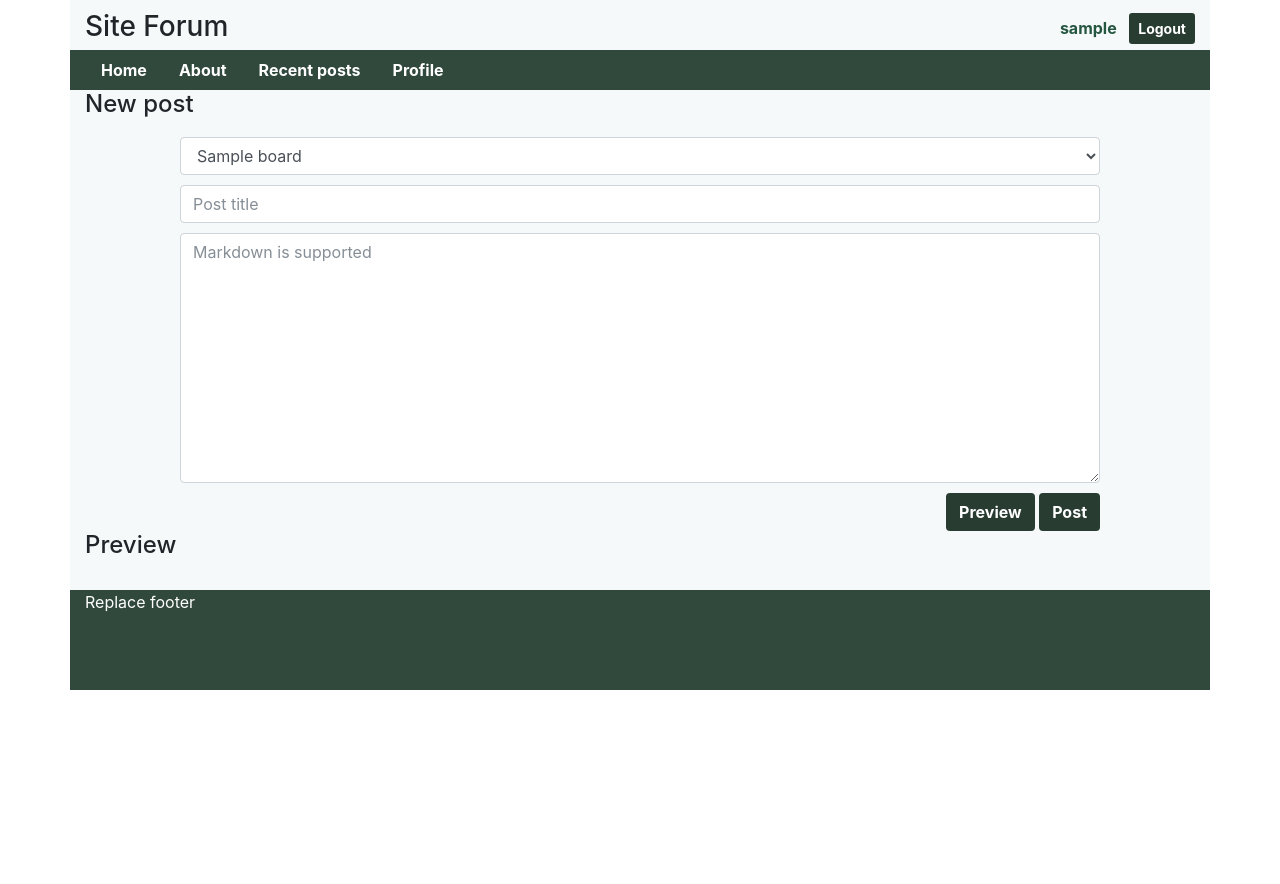
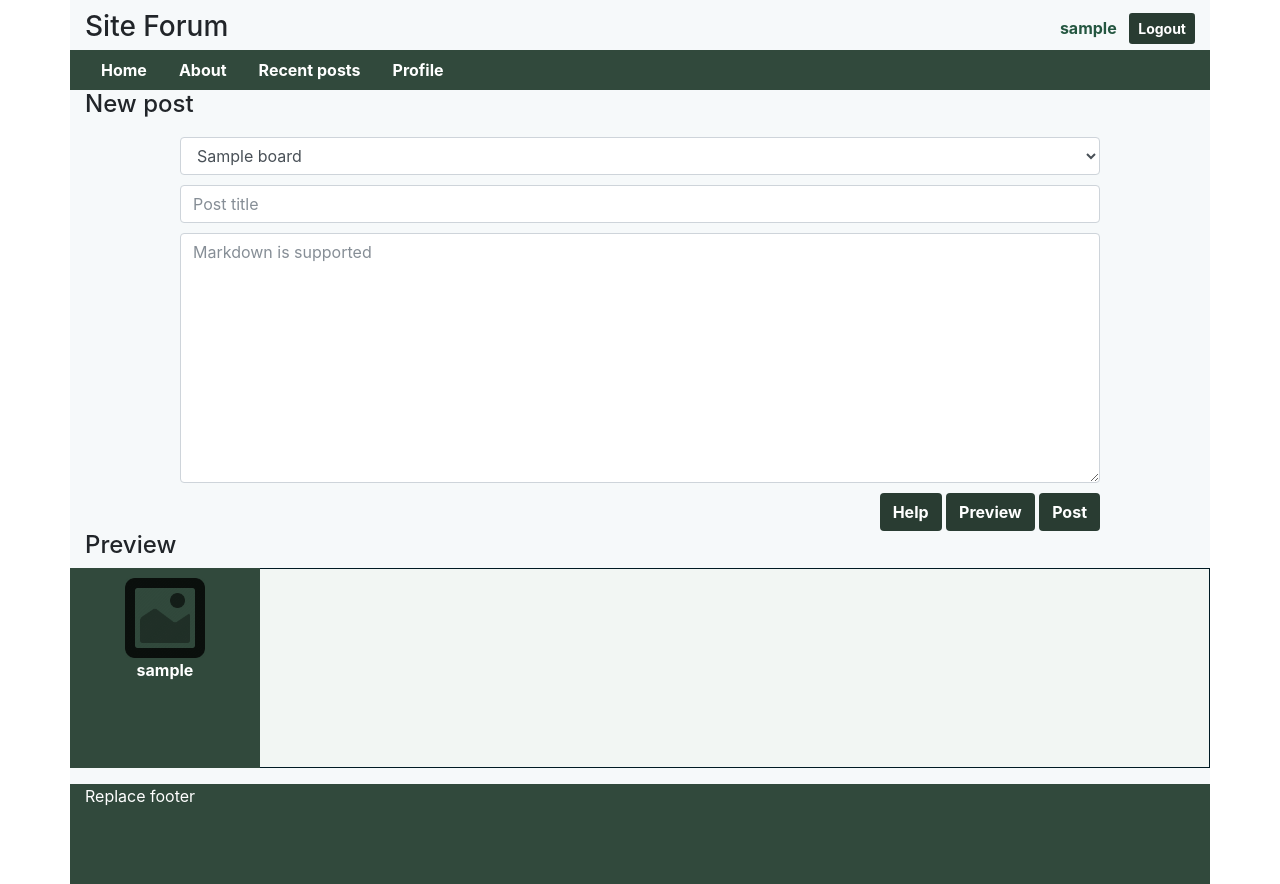
Before and after one commit to SH-anonta/Discussion-Forum, a Django app: page /forum/create-post in a window 1280 px wide. Before the commit the page ends 690 px from the top, so only its background shows below. Run offline with Django 3.2, Linux system fonts and the light colour scheme; a user stored in the database is signed in; tables that the repository leaves empty hold one stand-in row (values such as "Sample post"); some libraries are stand-ins or nearby versions.

Commit message:
Move global css rules to separate file in static/forum/styles Fix broken FT due to post_detail template element id rename

```diff
--- /dev/null
+++ b/forum/static/forum/styles/global.css
@@ -0,0 +1,105 @@
+::-moz-selection { /* Code for Firefox */
+    background: #C3D0CA;
+}
+
+#PostContentDIV img,
+.ReplyBodyContainer img{
+    /*prevent image overflow*/
+    max-width:100%;
+    max-height:100%;
+}
+
+#PostBodyContainer,
+.ReplyBodyContainer{
+    min-height: 200px;
+    padding-top: 10px;
+
+    border-style: solid;
+    background-color: #F2F6F3;
+    border-width: thin;
+    border-color: #001A23;
+    border-left-style: none;
+}
+
+{# tighten the selector to only apply to post and replies #}
+blockquote{
+    background-color: #CEDBD0;
+    padding-top: 5px;
+    padding-bottom: 5px;
+    padding-left: 20px;
+    padding-right: 20px;
+    text-align: justify;
+}
+
+::selection {
+    background: #C3D0CA;
+}
+
+.global-backgrount-color{
+    background-color: #F6F9FA;
+}
+
+p, td, th, form *,
+h1, h2, h3, h4, h5{
+    color: #001A23;
+}
+
+a{
+    color: #245640;
+    font-weight: bold;
+}
+
+a:hover{
+    color: #31493C;
+    font-weight: bold;
+}
+
+
+/*make table columns fit to it's content*/
+.table td.fit,
+.table th.fit {
+    width: 1%;
+}
+
+th{
+    background-color: #C3D0CA;
+    color: #001A23;
+}
+
+pre{
+    white-space: pre-wrap;
+}
+
+/*Bootstrap overwrites*/
+.form-control:focus{
+    box-shadow: none;
+    border-color: #001A23;
+}
+
+.btn{
+    color: white;
+    background-color: #293C32;
+    font-weight: bold;
+}
+
+.btn:hover{
+    color: white;
+    background-color: #31493C;
+    font-weight: bold;
+}
+
+
+.AvatarContainer{
+    background-color: #31493C;
+}
+
+.AvatarContainer *,
+.AvatarContainer *:hover{
+    color: white;
+}
+
+.AvatarIMG{
+    margin-top: 10px;
+    height: 80px;
+    width:80px;
+}
--- a/forum/templates/forum/create_post_editor.html
+++ b/forum/templates/forum/create_post_editor.html
@@ -1,4 +1,5 @@
 {%extends 'forum/layout_base_template.html'%}
+{%load static%}
 
 {%block HeadContent%}
     <title>New post</title>
@@ -27,6 +28,7 @@
                 </select>
                 <input id="PostTitleTB" type="text" name="post_title" class="form-control" placeholder="Post title">
                 <textarea id="PostContentTA" name="post_content" class="form-control" placeholder="Markdown is supported"></textarea>
+                <a class="btn" href="https://daringfireball.net/projects/markdown/syntax">Help</a>
                 <button id="PreviewID" class="btn" type="button">Preview</button>
                 <button id="PostFormSubmitBTN" type="submit" class="btn">Post</button>
             </form>
@@ -42,13 +44,18 @@
 
     </div>
 
-    <div class="row">
-        <div class="col-sm-12">
-            <h4 id="PreviewTitleH4" class="h4"></h4>
+    <div class="row mb-3">
+        <div class="col-sm-3 col-md-2 AvatarContainer text-center">
+            <img class="AvatarIMG" src="{%static 'forum/images/placeholder_icon.png' %}"/>
+            <a class="d-block" href="{%url 'forum:user_detail' user.pk %}">{{user.username}}</a>
+        </div>
+
+        <div id="PostBodyContainer" class="col-sm-9 col-md-10">
+            <h5 id="PreviewTitleH4" class="h5"></h5>
             <div id="PreviewContentPRE"></div>
         </div>
+    </div>
 
-    </div>
 </div>
 {%endblock%}
 
--- a/forum/templates/forum/global_base_template.html
+++ b/forum/templates/forum/global_base_template.html
@@ -17,83 +17,7 @@
     {# Styles... #}
     <link rel="stylesheet" href="{%static 'forum/libs/bootstrap/css/bootstrap.min.css' %}">
     <link rel="stylesheet" href="{%static 'forum/libs/jquery-confirm-master/dist/jquery-confirm.min.css' %}">
-
-
-    <style>
-        {#global site styles#}
-        ::-moz-selection { /* Code for Firefox */
-            background: #C3D0CA;
-        }
-
-        {# tighten the selector to only apply to post and replies #}
-        blockquote{
-            background-color: #CEDBD0;
-            padding-top: 5px;
-            padding-bottom: 5px;
-            padding-left: 20px;
-            padding-right: 20px;
-            text-align: justify;
-        }
-
-        ::selection {
-            background: #C3D0CA;
-        }
-
-        .global-backgrount-color{
-            background-color: #F6F9FA;
-        }
-
-        p, td, th, form *,
-        h1, h2, h3, h4, h5{
-            color: #001A23;
-        }
-
-        a{
-            color: #245640;
-            font-weight: bold;
-        }
-
-        a:hover{
-            color: #31493C;
-            font-weight: bold;
-        }
-
-
-        /*make table columns fit to it's content*/
-        .table td.fit,
-        .table th.fit {
-            width: 1%;
-        }
-
-        th{
-            background-color: #C3D0CA;
-            color: #001A23;
-        }
-
-        pre{
-            white-space: pre-wrap;
-        }
-
-        /*Bootstrap overwrites*/
-        .form-control:focus{
-            box-shadow: none;
-            border-color: #001A23;
-        }
-
-        .btn{
-            color: white;
-            background-color: #293C32;
-            font-weight: bold;
-        }
-
-        .btn:hover{
-            color: white;
-            background-color: #31493C;
-            font-weight: bold;
-        }
-
-    </style>
-
+    <link rel="stylesheet" href="{%static 'forum/styles/global.css' %}">
 
     {%block PageStyles%}
         {# It's important this block is bellow all styles of this page, so styles in derived templates cn overwrite them #}
--- a/functional_tests/forum/page_objects.py
+++ b/functional_tests/forum/page_objects.py
@@ -85,7 +85,7 @@ class PostDetailPage:
         return self.browser.find_element_by_id('PostTitle').text
 
     def getPostContent(self):
-        return self.browser.find_element_by_id('PostContent').text
+        return self.browser.find_element_by_id('PostContentDIV').text
 
     def quickReplyFormIsAvailable(self):
         reply_text_areas= self.browser.find_elements_by_id('QuickReplyTA')
```
Also changed, not shown: forum/templates/forum/post_detail.html (+1 -27 lines).
